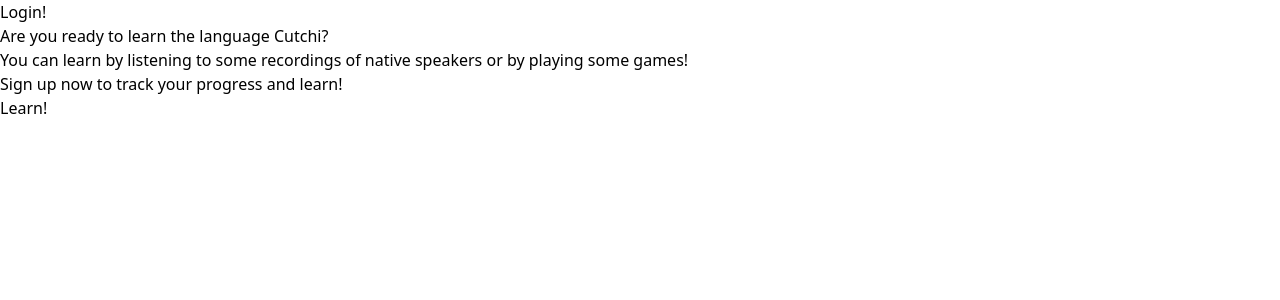
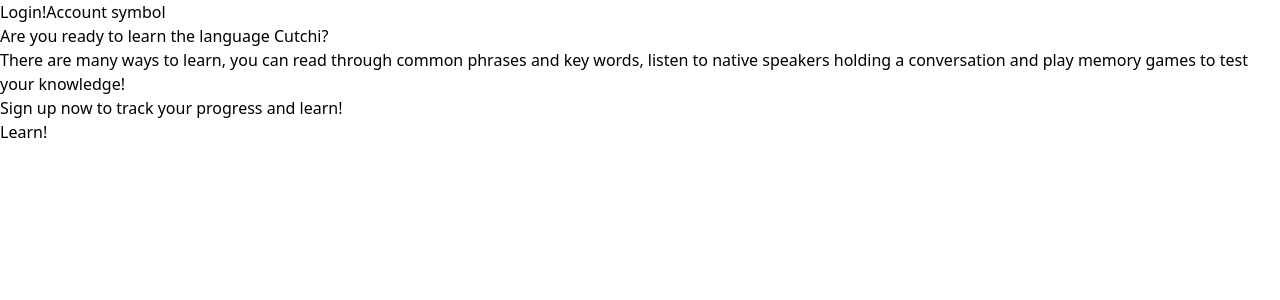
Before and after one commit to Nabeel-Anwar1/LearnCutchiOnline, a React (Vite) app: page / in a window 1280 px wide. Shown: the top 300 px of the page. Built offline with nearby package versions, Linux system fonts and the light colour scheme.

Commit message:
Added in some more pages, template for website is building up, some comments added

```diff
--- a/src/App.tsx
+++ b/src/App.tsx
@@ -3,6 +3,8 @@ import { BrowserRouter, Route, Routes } from "react-router-dom";
 import HomePage from "./components/Home/HomePage";
 import LoginPage from "./components/Login/LoginPage";
 import AccountPage from "./components/Account/AccountPage";
+import LearnPage from "./components/Learn/LearnPage";
+import Games from "./components/Learn/Sections/Game";
 
 function App() {
   return (
@@ -11,6 +13,8 @@ function App() {
         <Route path="/" element={<HomePage />} />
         <Route path="/Account" element={<AccountPage />} />
         <Route path="/Login" element={<LoginPage />} />
+        <Route path="/Learn" element={<LearnPage />} />
+        <Route path="/Learn/Games" element={<Games />} />
       </Routes>
     </BrowserRouter>
   );
--- a/src/components/Account/AccountPage.tsx
+++ b/src/components/Account/AccountPage.tsx
@@ -3,7 +3,8 @@ import { Link } from "react-router-dom";
 const AccountPage = () => {
   return (
     <div>
-      <Link to="/Account">Account symbol</Link>
+      <Link to={"/"}>Home</Link>
+      {/*Data received from database will contain username, possibly records of what tasks have been completed.*/}
     </div>
   );
 };
--- a/src/components/Home/HomePage.tsx
+++ b/src/components/Home/HomePage.tsx
@@ -4,10 +4,12 @@ const HomePage = () => {
   return (
     <div>
       <Link to="/Login">Login!</Link>
+      <Link to="/Account">Account symbol</Link>
       <p>Are you ready to learn the language Cutchi?</p>
       <p>
-        You can learn by listening to some recordings of native speakers or by
-        playing some games!
+        There are many ways to learn, you can read through common phrases and
+        key words, listen to native speakers holding a conversation and play
+        memory games to test your knowledge!
       </p>
       <p>Sign up now to track your progress and learn!</p>
       <Link to="/Learn">Learn!</Link>
--- a/src/components/Learn/LearnPage.tsx
+++ b/src/components/Learn/LearnPage.tsx
@@ -1,5 +1,12 @@
+import { Link } from "react-router-dom";
+
 const LearnPage = () => {
-  return <>Here we will show you basic words and phrases and how to pronounce them!</>;
+  return (
+    <div>
+      <p>Choose from multiple different ways to learn!</p>
+      <Link to={"/Learn/Games"}>Games</Link>
+    </div>
+  );
 };
 
 export default LearnPage;
--- /dev/null
+++ b/src/components/Learn/Sections/Game.tsx
@@ -0,0 +1,5 @@
+const Game = () => {
+  return <p>Memory Games</p>;
+};
+
+export default Game;
```
